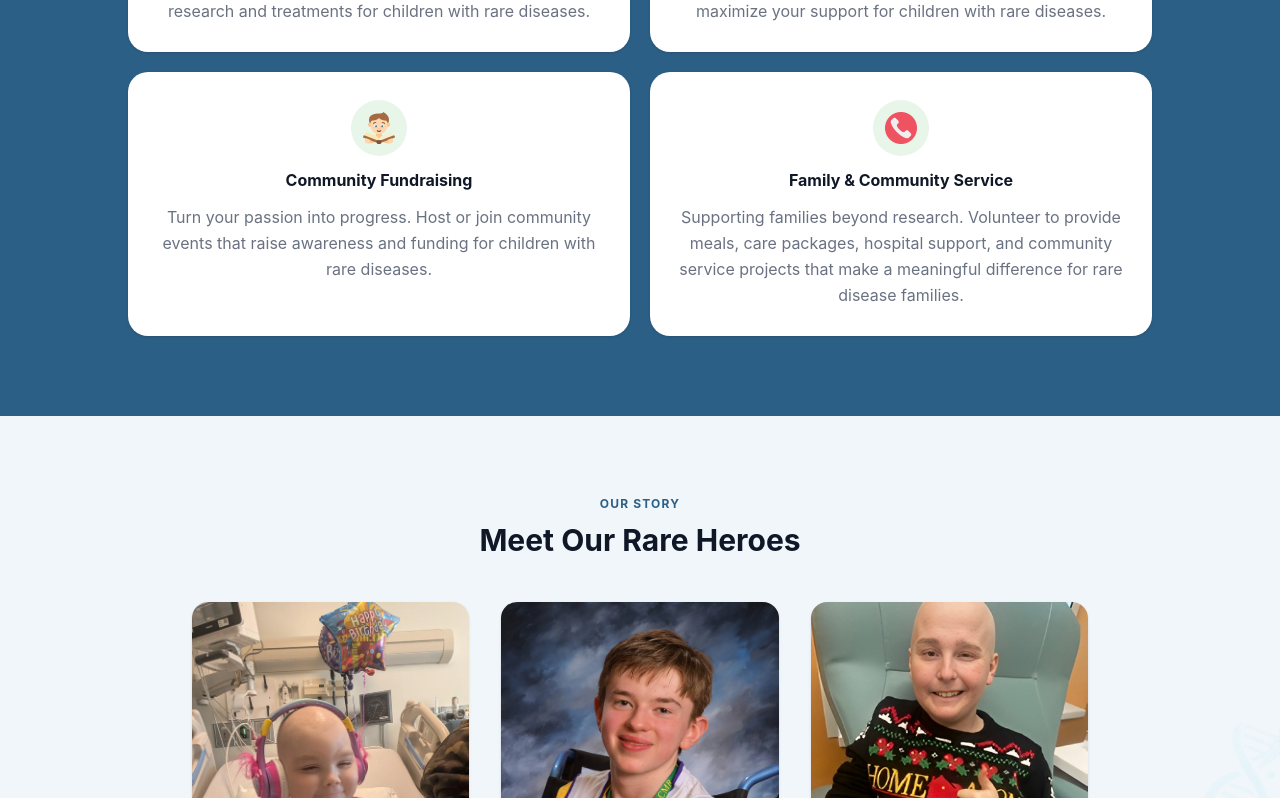
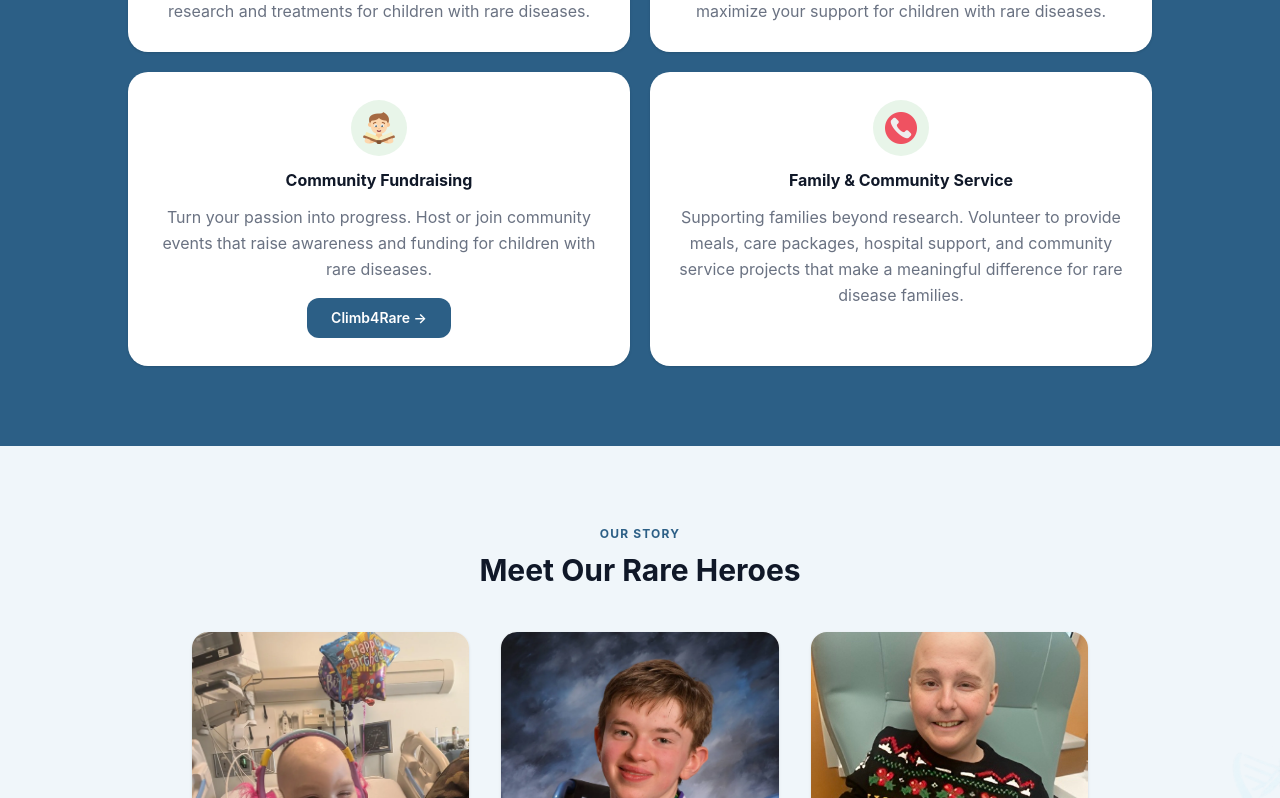
Before and after one commit to inwang123/rarediseaseweb, a React (Vite) app: page / in a window 1280 px wide. Shown: the part 1383-2181 px from the top of the page. Built offline with nearby package versions, Linux system fonts and the light colour scheme.

Commit message:
Add CA-Johnny Cash Trail event and Climb4Rare CTA on home page
Adds the new hike as the last Climb4Rare event, and links the
Community Fundraising focus card on the home page to the Climb4Rare page.

```diff
--- a/src/components/Stats.jsx
+++ b/src/components/Stats.jsx
@@ -1,3 +1,5 @@
+import { Link } from "react-router-dom";
+
 const MESSAGES = [
   {
     icon: "/box.png",
@@ -19,6 +21,7 @@ const MESSAGES = [
     title: "Community Fundraising",
     body: "Turn your passion into progress. Host or join community events that raise awareness and funding for children with rare diseases.",
     accent: "#e8f5e9",
+    link: { to: "/climb4rare", label: "Climb4Rare →" },
   },
   {
     icon: "/phone-call.png",
@@ -44,7 +47,7 @@ export default function Stats() {
         </div>
 
         <div className="grid grid-cols-1 md:grid-cols-2 gap-5">
-          {MESSAGES.map(({ icon, alt, title, body, accent }) => (
+          {MESSAGES.map(({ icon, alt, title, body, accent, link }) => (
             <div
               key={title}
               className="bg-white flex flex-col items-center text-center gap-3 shadow-sm transition-all duration-300 hover:-translate-y-1 hover:shadow-xl"
@@ -60,6 +63,18 @@ export default function Stats() {
               <p className="text-gray-500 text-base leading-relaxed flex-1">
                 {body}
               </p>
+              {link && (
+                <Link
+                  to={link.to}
+                  className="mt-1 inline-block px-6 py-2.5 font-semibold text-sm !text-white transition-all duration-200 hover:-translate-y-0.5 hover:shadow-md"
+                  style={{
+                    backgroundColor: "#2c5f86",
+                    borderRadius: "0.75rem",
+                  }}
+                >
+                  {link.label}
+                </Link>
+              )}
             </div>
           ))}
         </div>
--- a/src/pages/Climb4Rare.jsx
+++ b/src/pages/Climb4Rare.jsx
@@ -52,6 +52,11 @@ const events = [
     name: "UT-Battle Creek Falls Trail",
     date: "July 11, 2026",
     url: "https://givebutter.com/ut-battle-creek-falls-trail-hkwcod",
+  },
+  {
+    name: "CA-Johnny Cash Trail",
+    date: "August 8, 2026",
+    url: "https://givebutter.com/ca-johnny-cash-trail-dpdnfs",
   },
 ];
 
```
